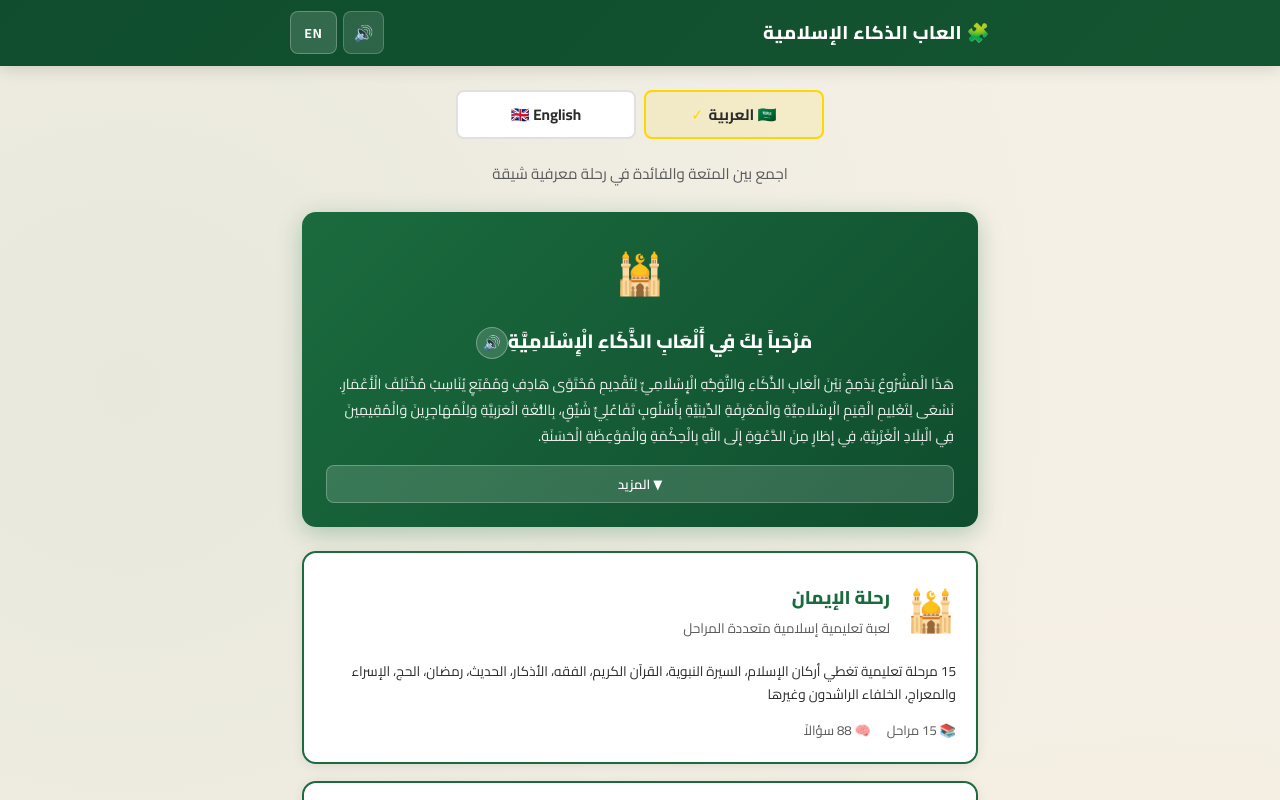
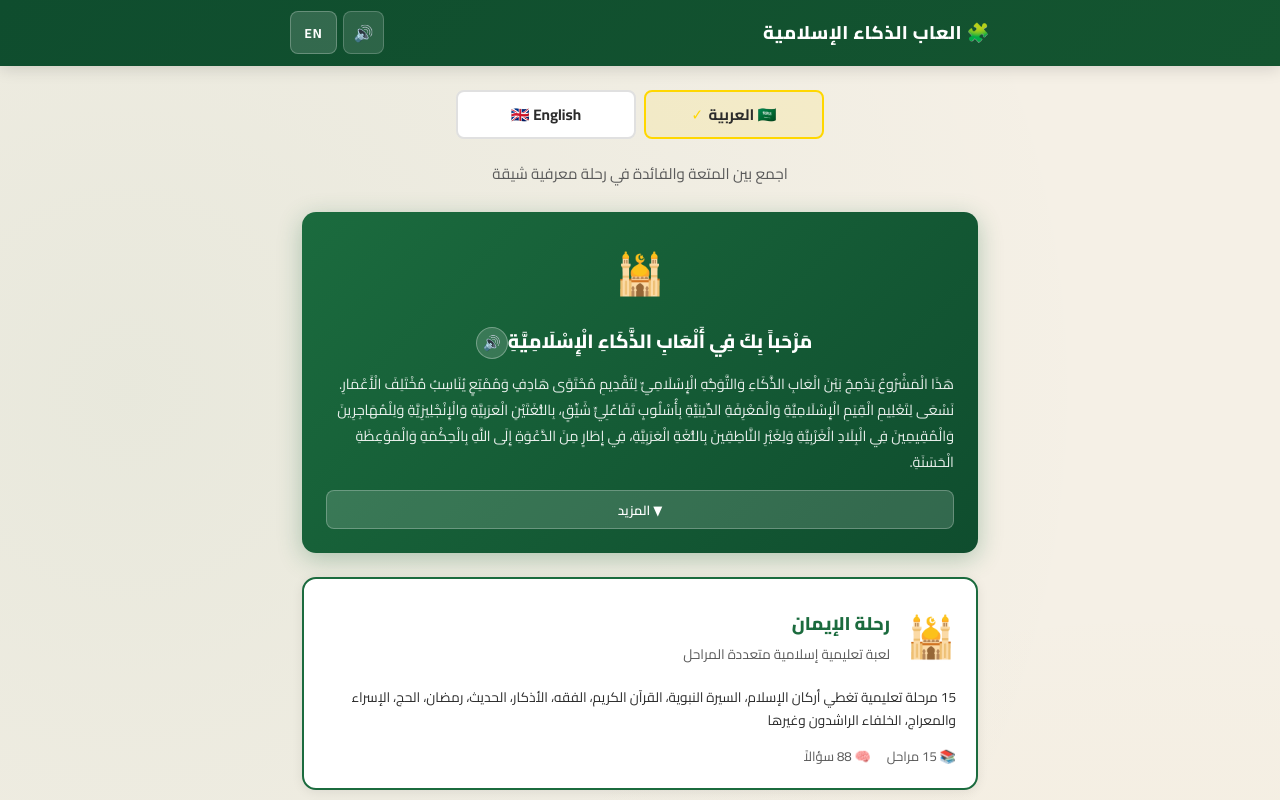
Before and after one commit to anubisland/islamic_game, a React (Vite) app: page / in a window 1280 px wide. Shown: the top 800 px of the page. Built offline with nearby package versions, Linux system fonts and the light colour scheme.

Commit message:
update intro text: add both languages and non-Arabic speakers

```diff
--- a/src/i18n/ar.ts
+++ b/src/i18n/ar.ts
@@ -5,7 +5,7 @@ export const ar = {
     subtitle: "اجمع بين المتعة والفائدة في رحلة معرفية شيقة",
     introCard: {
       title: "مَرْحَباً بِكَ فِي أَلْعَابِ الذَّكَاءِ الْإِسْلَامِيَّةِ",
-      desc: "هَذَا الْمَشْرُوعُ يَدْمِجُ بَيْنَ الْعَابِ الذَّكَاءِ وَالتَّوَجُّهِ الْإِسْلَامِيِّ لِتَقْدِيمِ مُحْتَوًى هَادِفٍ وَمُمْتِعٍ يُنَاسِبُ مُخْتَلِفَ الْأَعْمَارِ. نَسْعَى لِتَعْلِيمِ الْقِيَمِ الْإِسْلَامِيَّةِ وَالْمَعْرِفَةِ الدِّينِيَّةِ بِأُسْلُوبٍ تَفَاعُلِيٍّ شَيِّقٍ، بِاللُّغَةِ الْعَرَبِيَّةِ وَلِلْمُهَاجِرِينَ وَالْمُقِيمِينَ فِي الْبِلَادِ الْغَرْبِيَّةِ، فِي إِطَارٍ مِنَ الدَّعْوَةِ إِلَى اللَّهِ بِالْحِكْمَةِ وَالْمَوْعِظَةِ الْحَسَنَةِ.",
+      desc: "هَذَا الْمَشْرُوعُ يَدْمِجُ بَيْنَ الْعَابِ الذَّكَاءِ وَالتَّوَجُّهِ الْإِسْلَامِيِّ لِتَقْدِيمِ مُحْتَوًى هَادِفٍ وَمُمْتِعٍ يُنَاسِبُ مُخْتَلِفَ الْأَعْمَارِ. نَسْعَى لِتَعْلِيمِ الْقِيَمِ الْإِسْلَامِيَّةِ وَالْمَعْرِفَةِ الدِّينِيَّةِ بِأُسْلُوبٍ تَفَاعُلِيٍّ شَيِّقٍ، بِاللُّغَتَيْنِ الْعَرَبِيَّةِ وَالْإِنْجْلِيزِيَّةِ وَلِلْمُهَاجِرِينَ وَالْمُقِيمِينَ فِي الْبِلَادِ الْغَرْبِيَّةِ وَلِغَيْرِ النَّاطِقِينَ بِاللُّغَةِ الْعَرَبِيَّةِ، فِي إِطَارٍ مِنَ الدَّعْوَةِ إِلَى اللَّهِ بِالْحِكْمَةِ وَالْمَوْعِظَةِ الْحَسَنَةِ.",
       features: [
         "مُنَاسِبٌ لِجَمِيعِ الْأَعْمَارِ",
         "مُحْتَوًى مِنْ مَصَادِرَ مَوْثُوقَةٍ",
```
